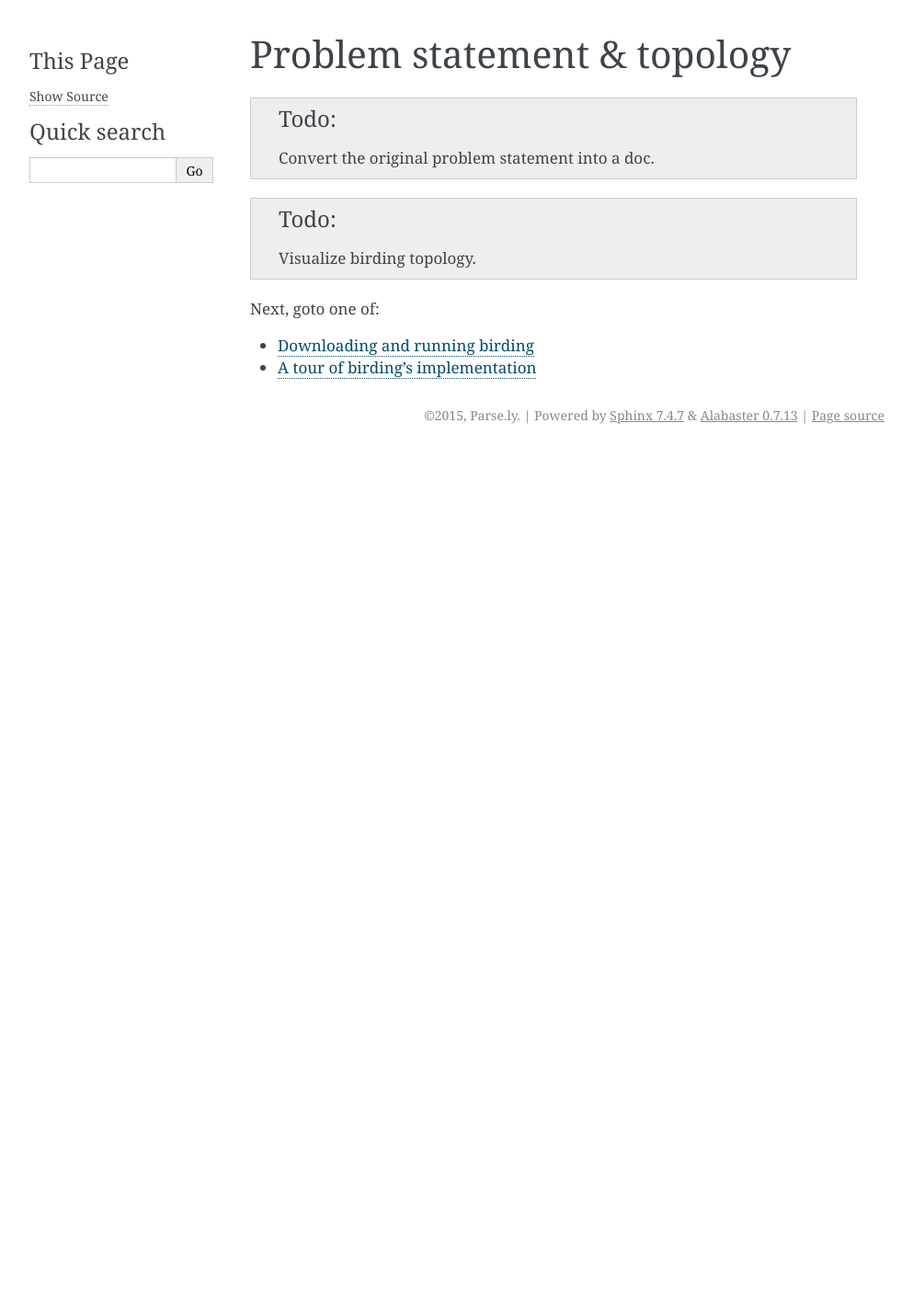
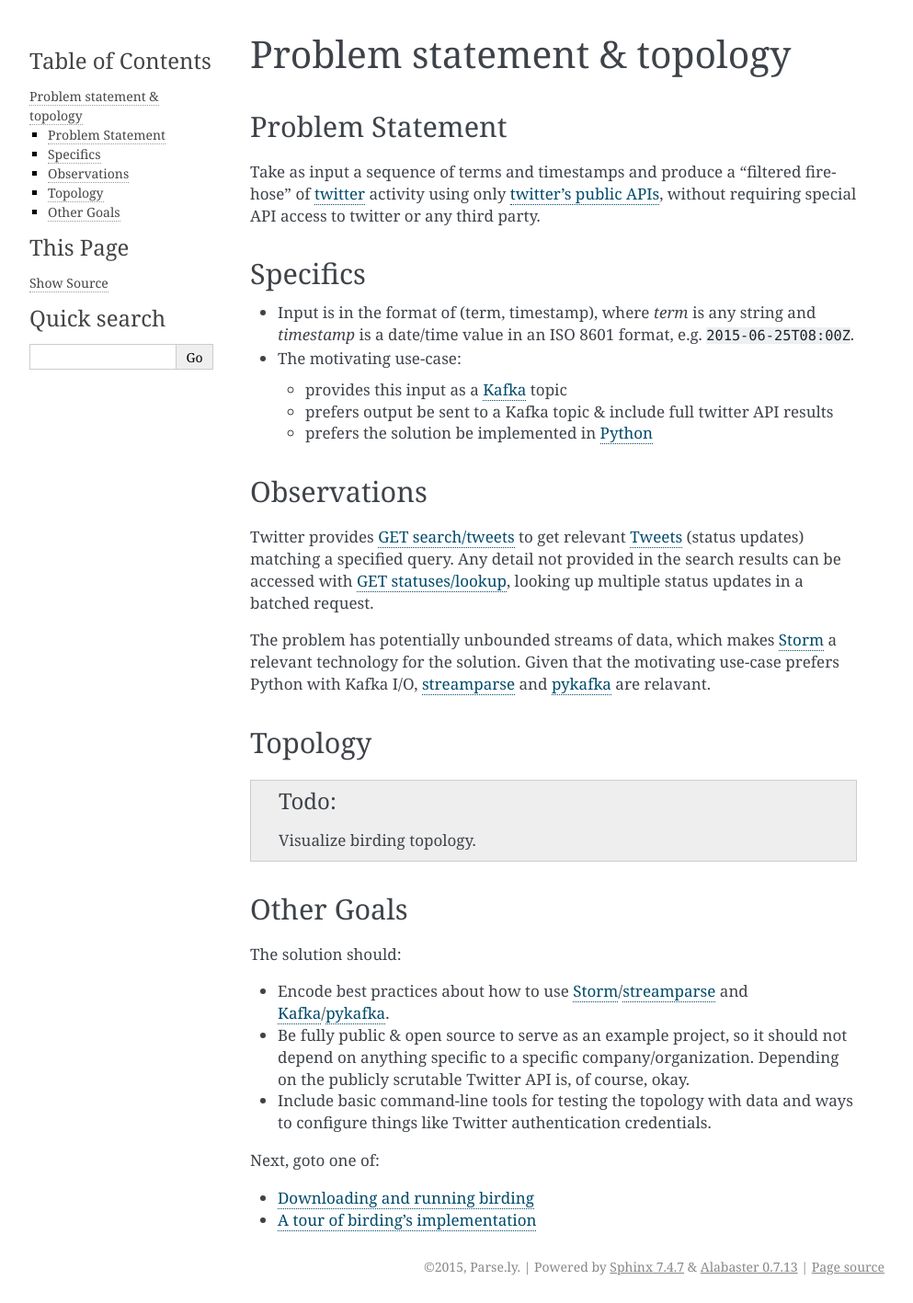
Before and after one commit to Parsely/birding, a Sphinx documentation site: the page built from docs/topology.rst, in a window 1280 px wide. Shown: the whole page at 92% size, without its empty margins (148-1141 px from the left). Built offline with Sphinx 7.4.7, drawn with Linux system fonts in a browser that asks for light colours; before the commit the page ends 900 px from its top, so only the background shows below that.

Commit message:
Convert original problem statement into doc.

```diff
--- a/docs/topology.rst
+++ b/docs/topology.rst
@@ -3,11 +3,72 @@
 Problem statement & topology
 ============================
 
-.. todo:: Convert the original problem statement into a doc.
+Problem Statement
+-----------------
+
+Take as input a sequence of terms and timestamps and produce a "filtered
+firehose" of twitter_ activity using only `twitter's public APIs`_, without
+requiring special API access to twitter or any third party.
+
+
+Specifics
+---------
+
+* Input is in the format of (term, timestamp), where `term` is any string and
+  `timestamp` is a date/time value in an ISO 8601 format,
+  e.g. ``2015-06-25T08:00Z``.
+* The motivating use-case:
+
+  * provides this input as a Kafka_ topic
+  * prefers output be sent to a Kafka topic & include full twitter API results
+  * prefers the solution be implemented in Python_
+
+
+Observations
+------------
+
+Twitter provides `GET search/tweets`_ to get relevant Tweets_ (status updates)
+matching a specified query. Any detail not provided in the search results can
+be accessed with `GET statuses/lookup`_, looking up multiple status updates in
+a batched request.
+
+The problem has potentially unbounded streams of data, which makes Storm_ a
+relevant technology for the solution. Given that the motivating use-case
+prefers Python with Kafka I/O, streamparse_ and pykafka_ are relavant.
+
+Topology
+--------
 
 .. todo:: Visualize birding topology.
+
+
+Other Goals
+-----------
+
+The solution should:
+
+* Encode best practices about how to use Storm_/streamparse_ and
+  Kafka_/pykafka_.
+* Be fully public & open source to serve as an example project, so it should
+  not depend on anything specific to a specific company/organization. Depending
+  on the publicly scrutable Twitter API is, of course, okay.
+* Include basic command-line tools for testing the topology with data and ways
+  to configure things like Twitter authentication credentials.
 
 Next, goto one of:
 
 * :ref:`solo`
 * :ref:`tour`
+
+.. _twitter: https://twitter.com
+.. _`twitter's public APIs`: https://api.twitter.com
+.. _Kafka: http://kafka.apache.org
+.. _Python: http://python.org
+.. _`GET search/tweets`:
+   https://dev.twitter.com/rest/reference/get/search/tweets
+.. _`Tweets`: https://dev.twitter.com/overview/api/tweets
+.. _`GET statuses/lookup`:
+   https://dev.twitter.com/rest/reference/get/statuses/lookup
+.. _Storm: http://storm.apache.org
+.. _streamparse: https://github.com/Parsely/streamparse
+.. _pykafka: https://github.com/Parsely/pykafka
```
